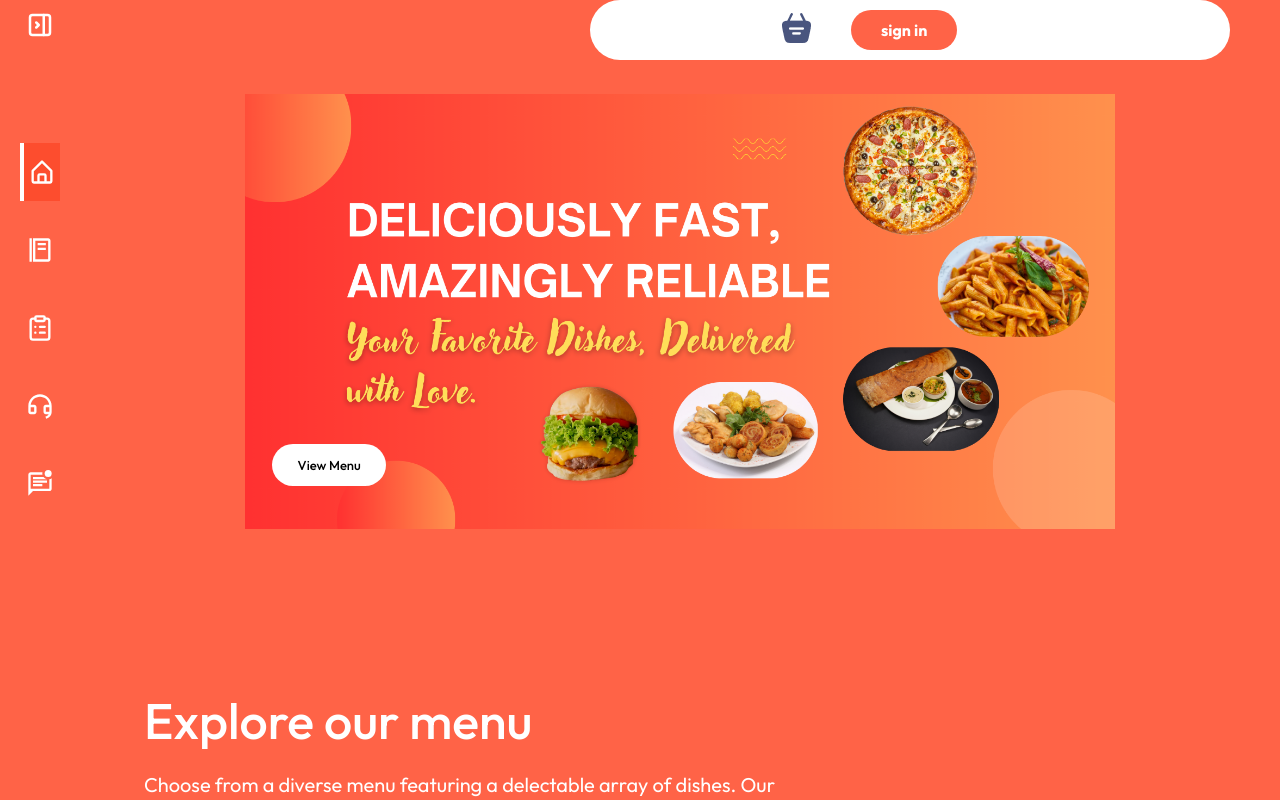
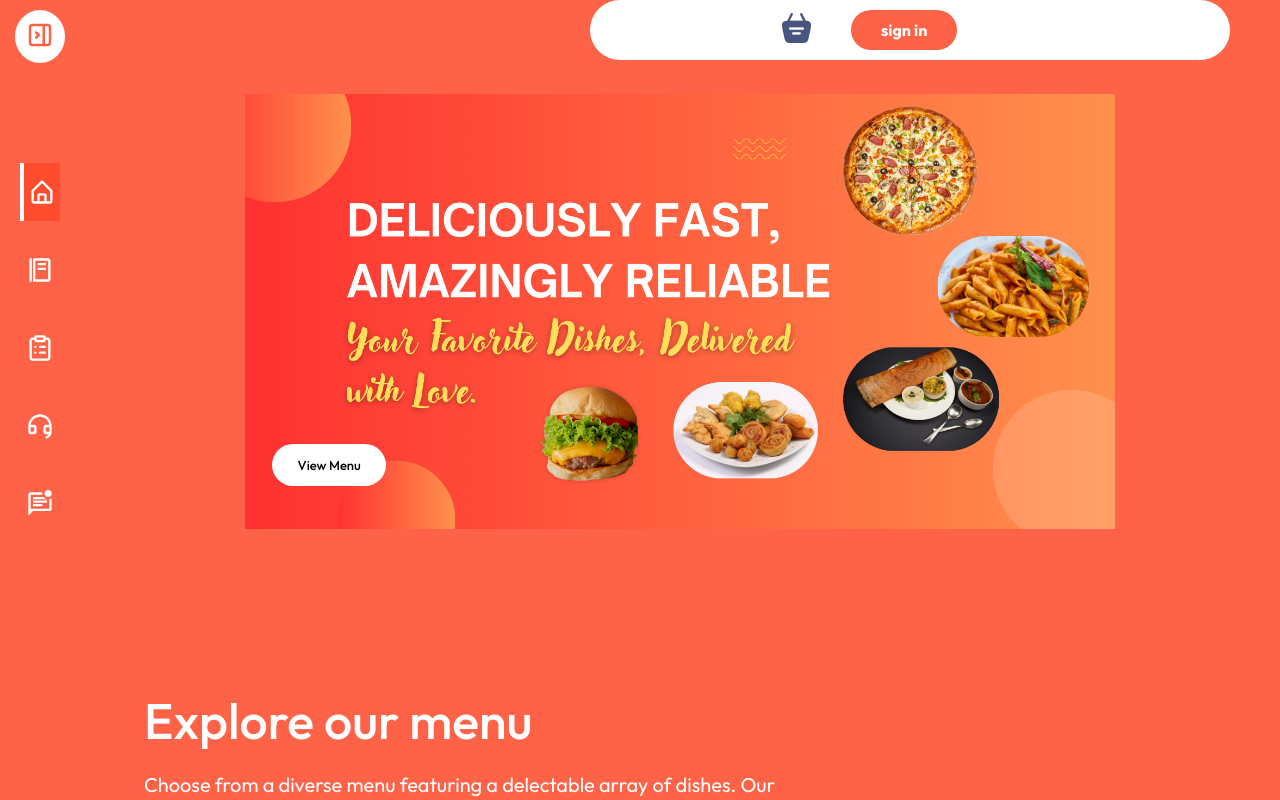
Before and after one commit to Kuldeepagrahari/Hungry-Hub, a React (Vite) app in the folder frontend/: page / in a window 1280 px wide. Built offline with nearby package versions, Linux system fonts and the light colour scheme; no server answers.

Commit message:
deployemnt

```diff
--- a/frontend/src/components/Sidebar/Sidebar.css
+++ b/frontend/src/components/Sidebar/Sidebar.css
@@ -17,12 +17,16 @@
 }
 
 .toggle-button {
-  background-color: transparent;
+  background-color: white;
   margin: 10px auto;
   border: none;
   border-radius: 5px;
   cursor: pointer;
   text-align: right;
+  padding: 10px;
+  border-radius: 50%;
+  color:tomato;
+
 }
 
 .logo {
@@ -111,6 +115,7 @@
   .sidebar {
     position: fixed;
     z-index: 1000;
+    box-shadow: 10px 10px 100px red;
   }
 
   .navbar-menu {
--- a/frontend/src/components/Sidebar/Sidebar.jsx
+++ b/frontend/src/components/Sidebar/Sidebar.jsx
@@ -36,11 +36,11 @@ const Sidebar = () => {
     <div className={`sidebar ${isCollapsed ? 'collapsed' : ''}`}>
       <button className="toggle-button" onClick={toggleSidebar}>
         {isMobileView ? (
-          <FaBars style={{ backgroundColor:"tomato", fontSize: "30px", color: "white" }} />
+          <FaBars style={{ fontSize: "20px", color: "tomato" }} />
         ) : isCollapsed ? (
-          <TbLayoutSidebarRightCollapse style={{ fontSize: "30px", color: "white" }} />
+          <TbLayoutSidebarRightCollapse style={{ fontSize: "30px", color: "tomato" }} />
         ) : (
-          <TbLayoutSidebarLeftCollapse style={{ fontSize: "30px", color: "white" }} />
+          <TbLayoutSidebarLeftCollapse style={{ fontSize: "30px", color: "tomato" }} />
         )}
       </button>
       <Link to="/">
```
